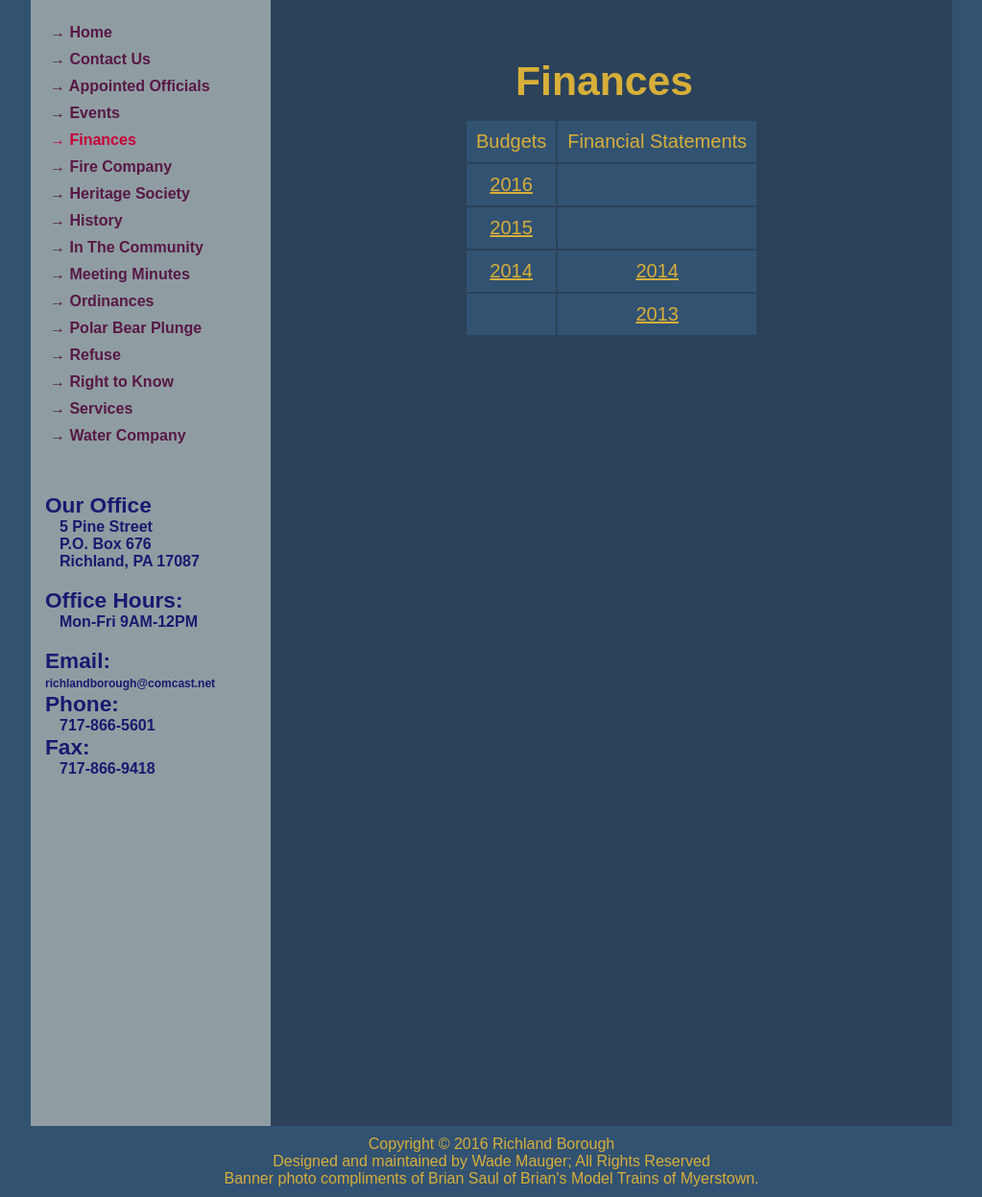
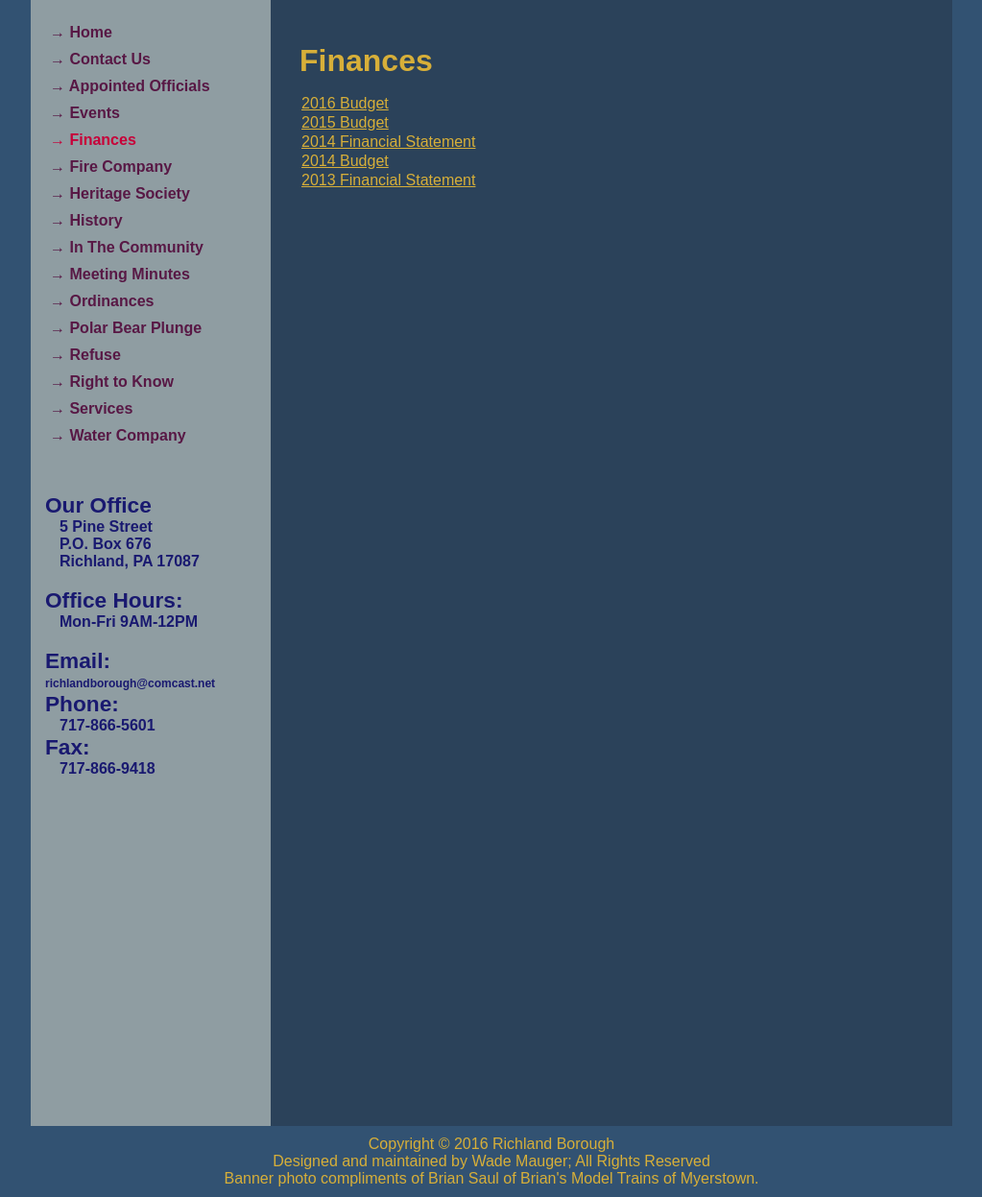
Before and after one commit to wademauger/Richland-Jekyll, a Jekyll site: the page built from finances.md, in a window 1280 px wide. Shown: the part 200-1447 px from the top of the page at 96% size, without its empty margins (128-1151 px from the left). Built offline with Jekyll 4.4.1, drawn with Linux system fonts in a browser that asks for light colours; a script that is not in the unit is left out.

Commit message:
Revert "Update finances page layout"
This reverts commit d0ce9ec602dfc97a0e25201f971493fe019c7df5.

```diff
--- a/_layouts/finances.html
+++ /dev/null
@@ -1,16 +0,0 @@
-<!DOCTYPE html>
-<html>
-  {% include head.html %}
-  <body>
-  <div class="content">
-    {% include header.html %}
-    {% include sidebar.html %}
-    <div class="markdown">
-    <div id="finances_content">
-      {{ content }}
-    </div>
-    </div><!--close div markdown-->
-  </div> <!--close div content-->
-    {% include footer.html %}
-  </body>
-</html>
--- a/_sass/content_style.scss
+++ b/_sass/content_style.scss
@@ -112,10 +112,3 @@
 		margin-left: 200px;
 	}
 }
-
-#finances_content table {
-	margin: auto;
-  td {
-		text-align: center;
-	}
-}
--- a/finances.md
+++ b/finances.md
@@ -8,8 +8,8 @@ permalink: finances.html
 
 # Finances
 
-|Budgets|Financial Statements|
-| [2016](./files/Budget_2016.pdf) |
-| [2015](./files/Budget_2015.pdf) |
-| [2014](./files/Financial_Statement_2014.pdf) | [2014](./files/Financial_Statement_2014.pdf) |
-|  | [2013](./files/Financial_Statement_2013.pdf) |
+| [2016 Budget](./files/Budget_2016.pdf) |
+| [2015 Budget](./files/Budget_2015.pdf) |
+| [2014 Financial Statement](./files/Financial_Statement_2014.pdf) |
+| [2014 Budget](./files/Financial_Statement_2014.pdf) |
+| [2013 Financial Statement](./files/Financial_Statement_2013.pdf) |
```
Also changed, not shown: other parts of finances.md (+1 -1 lines).
